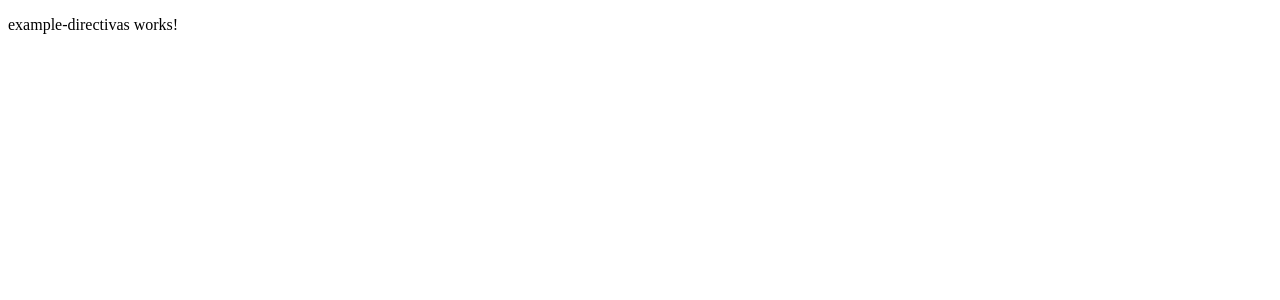
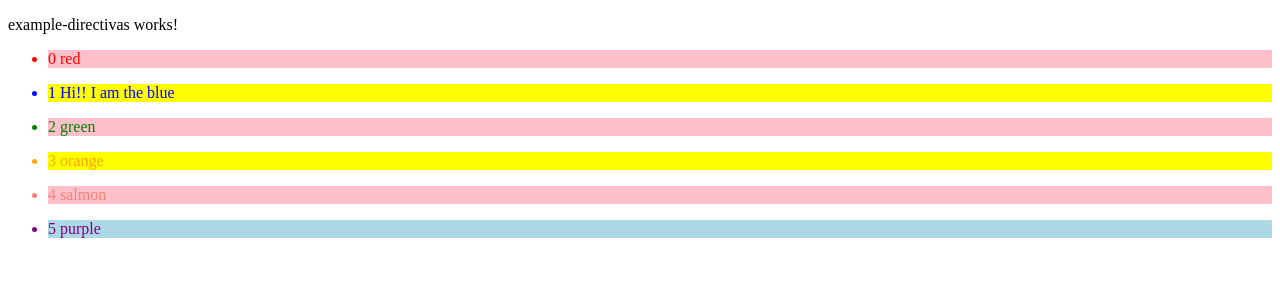
Before and after one commit to claradios/kurso-angular, an Angular app in the folder kurso-angular/: page / in a window 1280 px wide. Shown: the top 300 px of the page. Built offline with nearby package versions, Linux system fonts and the light colour scheme.

Commit message:
add conditional rendering

```diff
--- a/kurso-angular/src/app/app.component.html
+++ b/kurso-angular/src/app/app.component.html
@@ -1 +1,4 @@
-<app-example-directivas></app-example-directivas>
+
+<div *ngIf="show; then ok else error"></div>
+<ng-template #ok><app-example-directivas></app-example-directivas></ng-template>
+<ng-template #error><p>Nothing to show</p></ng-template>
--- a/kurso-angular/src/app/app.component.ts
+++ b/kurso-angular/src/app/app.component.ts
@@ -7,4 +7,5 @@ import { Component } from '@angular/core';
 })
 export class AppComponent {
   title = 'kurso-angular';
+  show = true;
 }
--- a/kurso-angular/src/app/directivas/example-directivas/example-directivas.component.css
+++ b/kurso-angular/src/app/directivas/example-directivas/example-directivas.component.css
@@ -0,0 +1,11 @@
+.even {
+ background-color: pink;
+}
+
+.odd {
+  background-color: yellow;
+}
+
+.last {
+ background-color: lightblue;
+}
--- a/kurso-angular/src/app/directivas/example-directivas/example-directivas.component.html
+++ b/kurso-angular/src/app/directivas/example-directivas/example-directivas.component.html
@@ -1 +1,12 @@
 <p>example-directivas works!</p>
+
+<ul >
+  <li *ngFor="let color of colors; let i = index; let o = odd;
+  let l = last; let e = even"
+  [ngSwitch]="i"
+  [style.color]="color"
+  [ngClass]="{even: e && !l, odd: o && !l, last: l}">
+    <p *ngSwitchCase="1">{{i}} Hi!! I am the {{color}}</p>
+    <p *ngSwitchDefault>{{i}} {{color}}</p>
+  </li>
+</ul>
--- a/kurso-angular/src/app/directivas/example-directivas/example-directivas.component.ts
+++ b/kurso-angular/src/app/directivas/example-directivas/example-directivas.component.ts
@@ -6,10 +6,11 @@ import { Component, OnInit } from '@angular/core';
   styleUrls: ['./example-directivas.component.css']
 })
 export class ExampleDirectivasComponent implements OnInit {
-
+  colors: string[];
   constructor() { }
 
   ngOnInit(): void {
+    this.colors = ['red', 'blue', 'green', 'orange', 'salmon', 'purple'];
   }
 
 }
```
Also changed, not shown: 1 other file (tests, documents, lock files or other folders).
